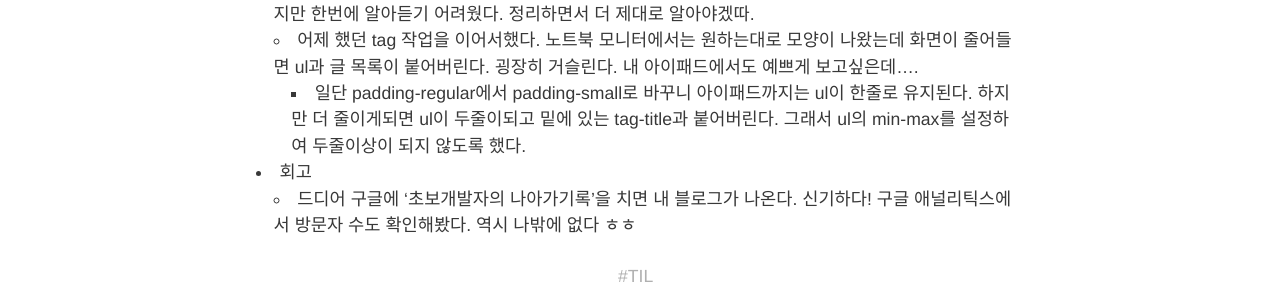
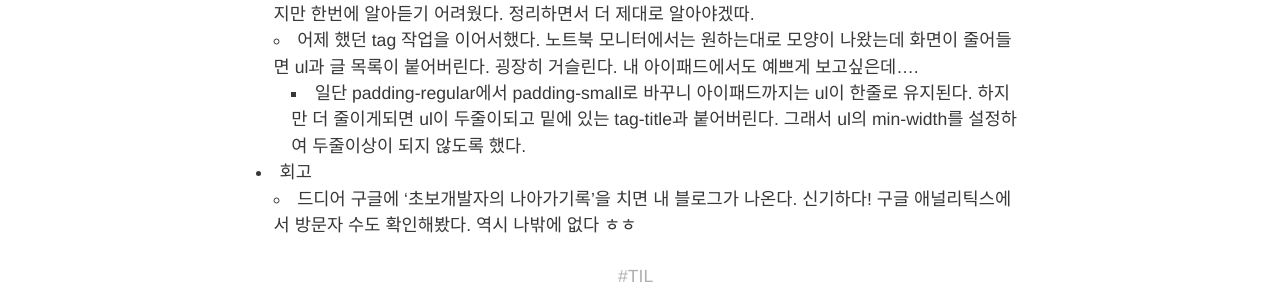
Before and after one commit to HyunlangBan/hyunlangban.github.io, a Jekyll site: the page built from _posts/2020-02-10-til.md, in a window 1280 px wide. Shown: the part 511-811 px from the top of the page. Built offline with Jekyll 4.4.1, drawn with Linux system fonts in a browser that asks for light colours; nearby versions of some CDN libraries; comment, search, counter and statistics services are not loaded.

Commit message:
Update 2020-02-10-til.md

```diff
--- a/_posts/2020-02-10-til.md
+++ b/_posts/2020-02-10-til.md
@@ -8,6 +8,6 @@ tag: TIL
 - 오늘 한 것
   - Udacity 들었던 내용을 정리했다. SQLALchemy를 통해 데이터베이스의 데이터를 html로 나타내는 것과 MVC(Model Veiw Controller)에 대해 정리했다. 또한 view에서 사용자를 통해 받아온 user input을 어떻게 처리하는지에 대해 개괄적인 정리를 했다. 그 뒤로 이어지는 세부 내용 강의도 이미 들었긴 했지만 한번에 알아듣기 어려웠다. 정리하면서 더 제대로 알아야겠따.
   - 어제 했던 tag 작업을 이어서했다. 노트북 모니터에서는 원하는대로 모양이 나왔는데 화면이 줄어들면 ul과 글 목록이 붙어버린다. 굉장히 거슬린다. 내 아이패드에서도 예쁘게 보고싶은데....
-    - 일단 padding-regular에서 padding-small로 바꾸니 아이패드까지는 ul이 한줄로 유지된다. 하지만 더 줄이게되면 ul이 두줄이되고 밑에 있는 tag-title과 붙어버린다. 그래서 ul의 min-max를 설정하여 두줄이상이 되지 않도록 했다.
+    - 일단 padding-regular에서 padding-small로 바꾸니 아이패드까지는 ul이 한줄로 유지된다. 하지만 더 줄이게되면 ul이 두줄이되고 밑에 있는 tag-title과 붙어버린다. 그래서 ul의 min-width를 설정하여 두줄이상이 되지 않도록 했다.
 - 회고
   - 드디어 구글에 '초보개발자의 나아가기록'을 치면 내 블로그가 나온다. 신기하다! 구글 애널리틱스에서 방문자 수도 확인해봤다. 역시 나밖에 없다 ㅎㅎ
```
